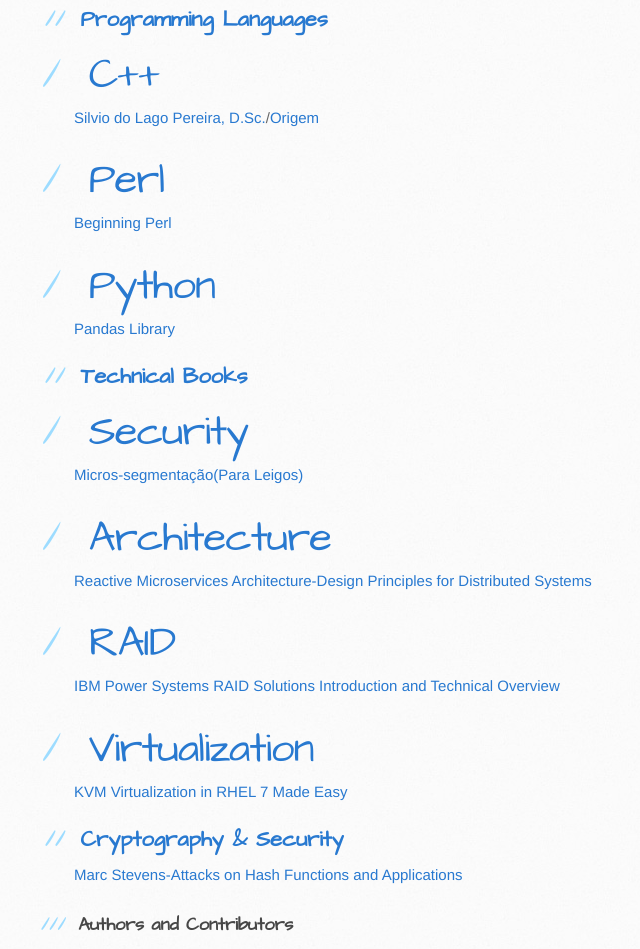
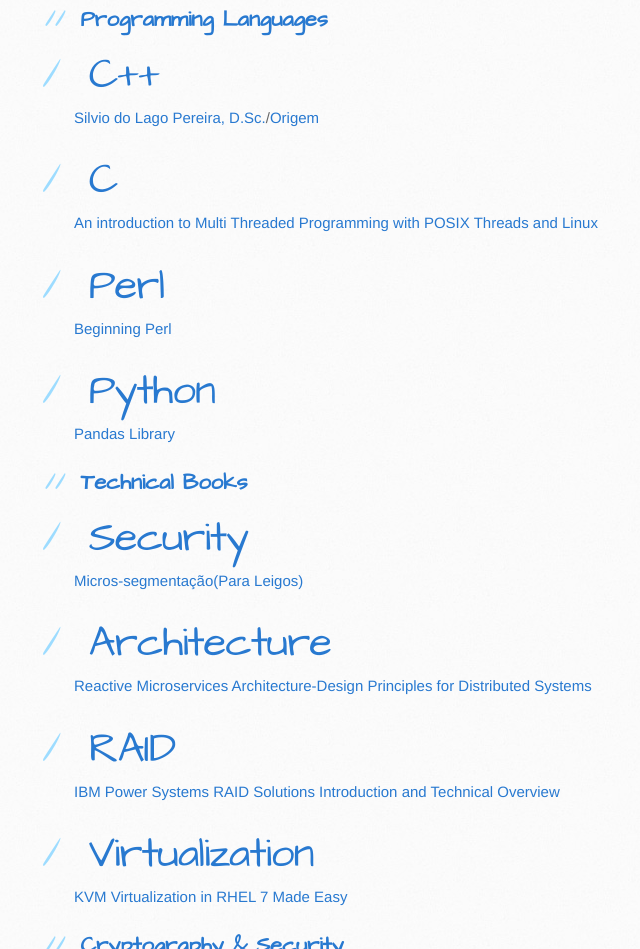
Before and after one commit to softctrl/all_you_need_is_code, a plain HTML site: page index.html in a window 1280 px wide. Shown: the part 782-1731 px from the top of the page, without its empty margins (96-736 px from the left). Drawn offline with Linux system fonts and the light colour scheme.

```diff
--- a/index.html
+++ b/index.html
@@ -59,6 +59,12 @@ Code, code, code
 </h1>
 
 <p><a href="https://github.com/softctrl/all_you_need_is_code/raw/master/books/CPP/slago-C%2B%2B.pdf">Silvio do Lago Pereira, D.Sc.</a>/<a href="http://www.ime.usp.br/%7Eslago/">Origem</a></p>
+
+<h1>
+<a id="c-1" class="anchor" href="#c-1" aria-hidden="true"><span aria-hidden="true" class="octicon octicon-link"></span></a><a href="https://github.com/softctrl/all_you_need_is_code/raw/master/books/programming-languages/C">C</a>
+</h1>
+
+<p><a href="https://github.com/softctrl/all_you_need_is_code/raw/master/books/programming-languages/C/threads.pdf">An introduction to Multi Threaded Programming with POSIX Threads and Linux</a></p>
 
 <h1>
 <a id="perl" class="anchor" href="#perl" aria-hidden="true"><span aria-hidden="true" class="octicon octicon-link"></span></a><a href="https://github.com/softctrl/all_you_need_is_code/raw/master/books/programming-languages/PERL/">Perl</a>
```
Also changed, not shown: params.json (+1 -1 lines).
